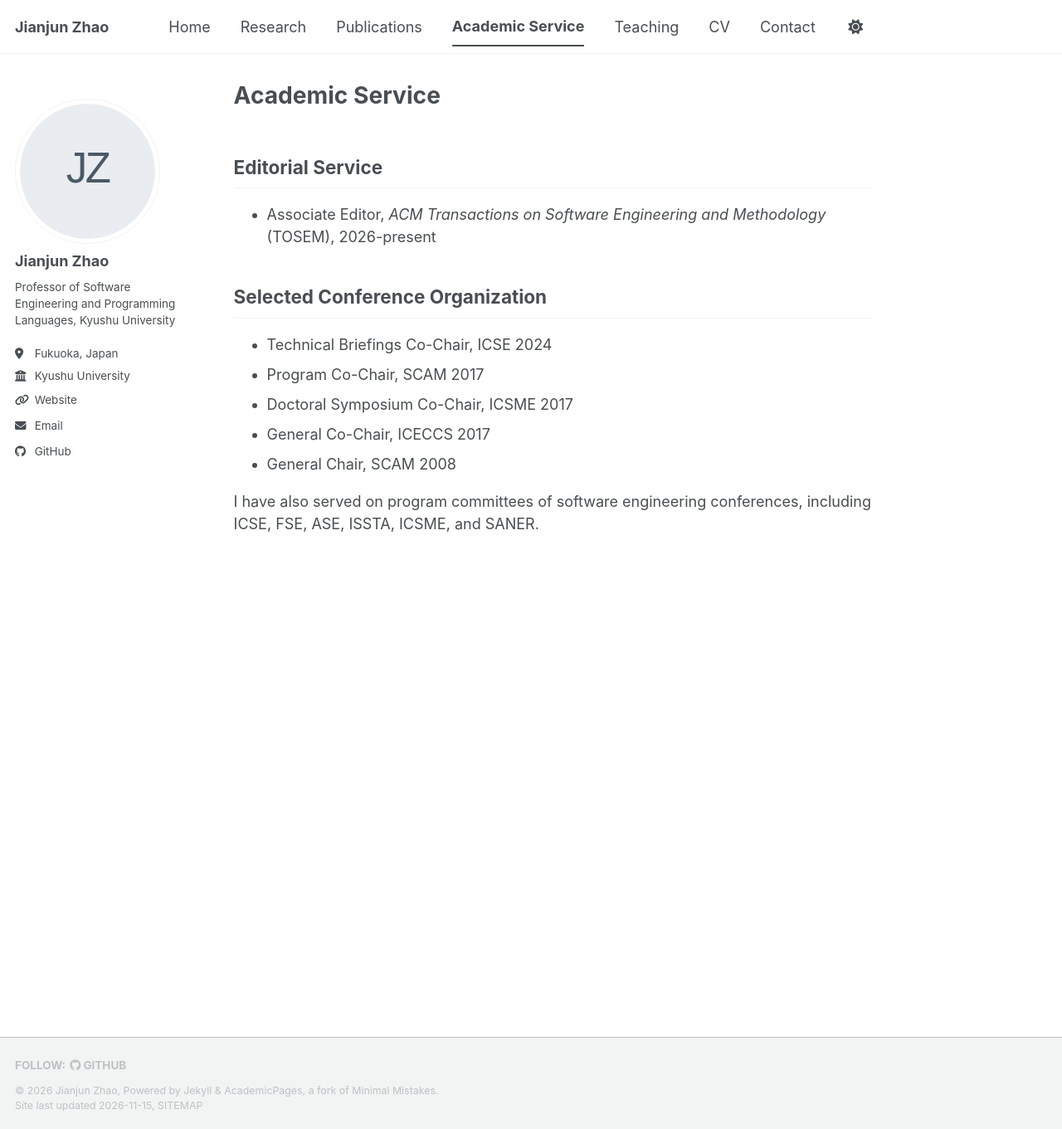
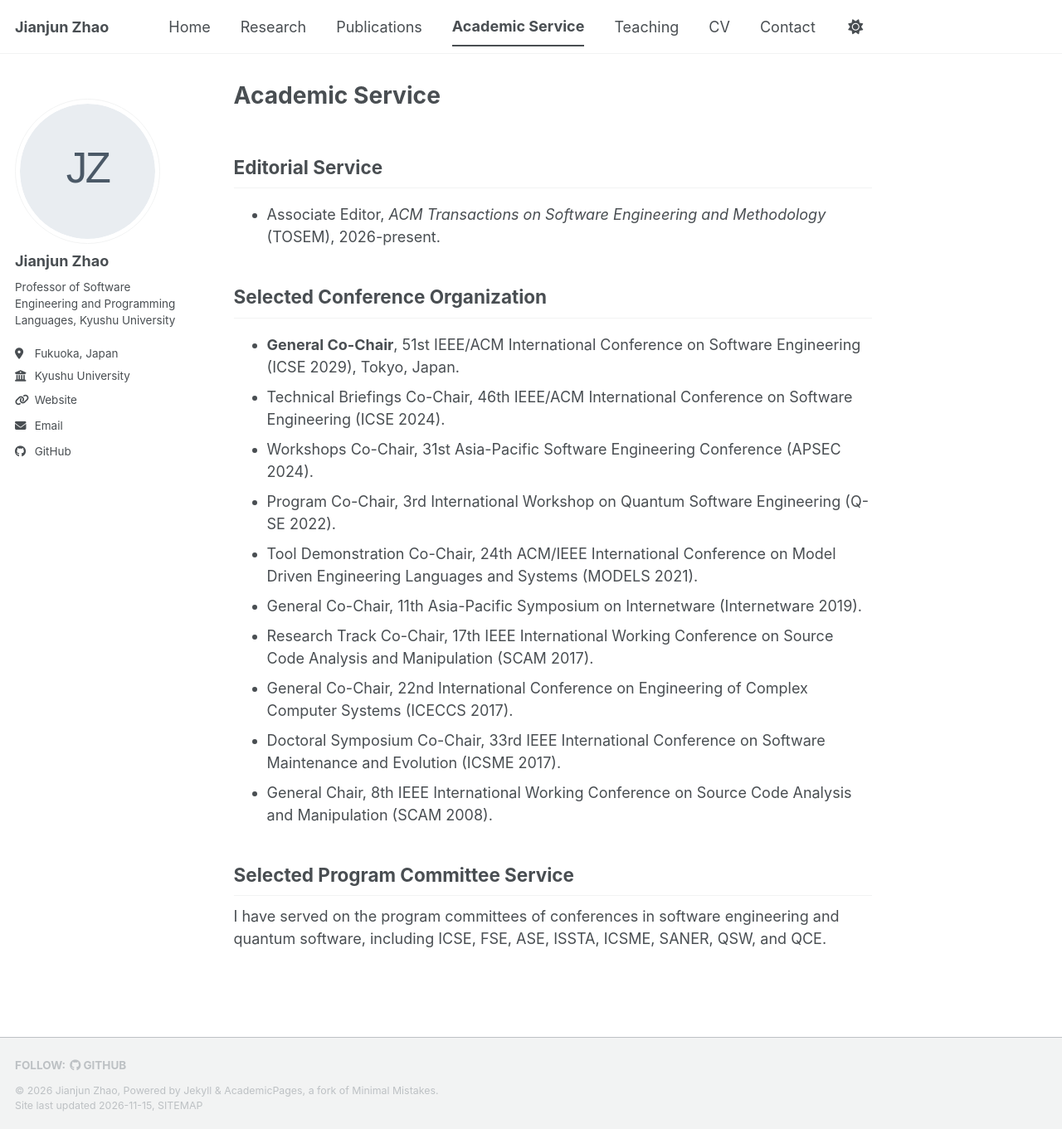
Before and after one commit to jianjunzhao-home/jianjunzhao-home.github.io, a Jekyll site: the page built from _pages/academic-service.md, in a window 1280 px wide and 1361 px high. Shown: the whole window at 83% size. Built offline with Jekyll 4.4.1, drawn with Linux system fonts in a browser that asks for light colours; a script bundle is joined from its source files by our own code; a style sheet for code colours, icons or effects is not loaded.

Commit message:
Update Academic Service page

```diff
--- a/_pages/academic-service.md
+++ b/_pages/academic-service.md
@@ -6,14 +6,21 @@ author_profile: true
 
 ## Editorial Service
 
-- Associate Editor, *ACM Transactions on Software Engineering and Methodology* (TOSEM), 2026-present
+- Associate Editor, *ACM Transactions on Software Engineering and Methodology* (TOSEM), 2026-present.
 
 ## Selected Conference Organization
 
-- Technical Briefings Co-Chair, ICSE 2024
-- Program Co-Chair, SCAM 2017
-- Doctoral Symposium Co-Chair, ICSME 2017
-- General Co-Chair, ICECCS 2017
-- General Chair, SCAM 2008
+- **General Co-Chair**, 51st IEEE/ACM International Conference on Software Engineering (ICSE 2029), Tokyo, Japan.
+- Technical Briefings Co-Chair, 46th IEEE/ACM International Conference on Software Engineering (ICSE 2024).
+- Workshops Co-Chair, 31st Asia-Pacific Software Engineering Conference (APSEC 2024).
+- Program Co-Chair, 3rd International Workshop on Quantum Software Engineering (Q-SE 2022).
+- Tool Demonstration Co-Chair, 24th ACM/IEEE International Conference on Model Driven Engineering Languages and Systems (MODELS 2021).
+- General Co-Chair, 11th Asia-Pacific Symposium on Internetware (Internetware 2019).
+- Research Track Co-Chair, 17th IEEE International Working Conference on Source Code Analysis and Manipulation (SCAM 2017).
+- General Co-Chair, 22nd International Conference on Engineering of Complex Computer Systems (ICECCS 2017).
+- Doctoral Symposium Co-Chair, 33rd IEEE International Conference on Software Maintenance and Evolution (ICSME 2017).
+- General Chair, 8th IEEE International Working Conference on Source Code Analysis and Manipulation (SCAM 2008).
 
-I have also served on program committees of software engineering conferences, including ICSE, FSE, ASE, ISSTA, ICSME, and SANER.
+## Selected Program Committee Service
+
+I have served on the program committees of conferences in software engineering and quantum software, including ICSE, FSE, ASE, ISSTA, ICSME, SANER, QSW, and QCE.
```
